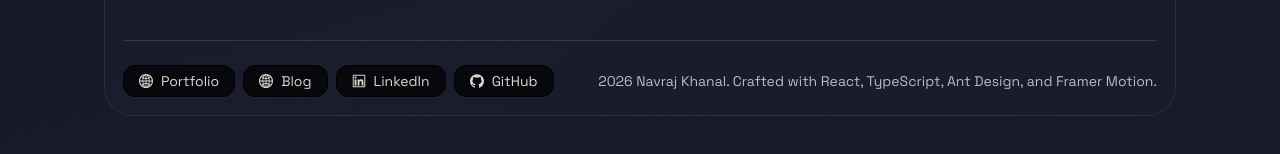
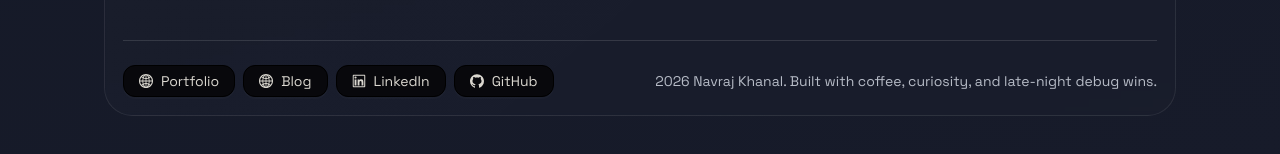
Before and after one commit to NavTheRaj/portfolio-navraj, a React (Vite) app: page / in a window 1280 px wide. Shown: the part 4770-4924 px from the top of the page. Built offline with nearby package versions, Linux system fonts and the light colour scheme.

Commit message:
Portfolio website

```diff
--- a/src/presentation/components/FooterSection.tsx
+++ b/src/presentation/components/FooterSection.tsx
@@ -33,7 +33,7 @@ export function FooterSection({ fullName, socials }: FooterSectionProps) {
         ))}
       </Space>
       <Typography.Text className="footer-copy">
-        {year} {fullName}. Crafted with React, TypeScript, Ant Design, and Framer Motion.
+        {year} {fullName}. Built with coffee, curiosity, and late-night debug wins.
       </Typography.Text>
     </footer>
   );
```
